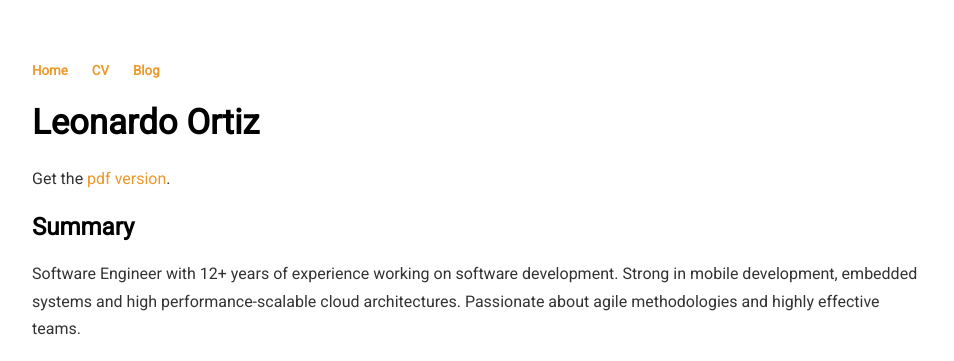
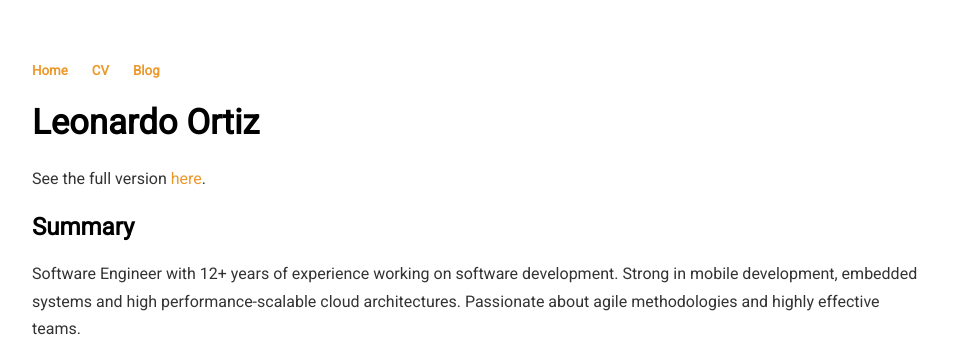
Before and after one commit to leohackerman/leohackerman.github.io, a Jekyll site: the page built from cv/cv.md, in a window 1280 px wide and 900 px high. Shown: the top 361 px of the window, without its empty margins (160-1114 px from the left). Built offline with Jekyll 4.4.1, drawn with Linux system fonts in a browser that asks for light colours.

Commit message:
added pdf

```diff
--- a/cv/cv.md
+++ b/cv/cv.md
@@ -4,7 +4,7 @@ title: Leonardo Ortiz
 ---
 # Leonardo Ortiz
 
-Get the <a href="/assets/cv.pdf">pdf version</a>.
+See the full version <a href="/assets/cv.pdf">here</a>.
 <p></p>
 
 ## Summary
```
